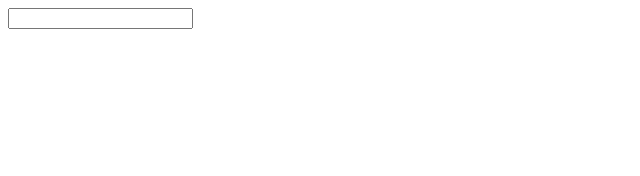
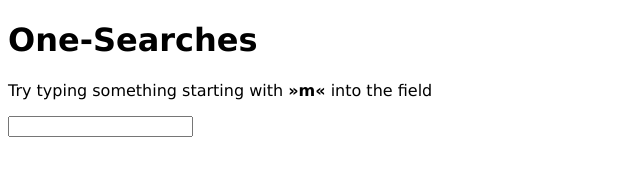
Before and after one commit to phlsa/fx-one-off-searches-2, a plain HTML site: page index.html in a window 1280 px wide. Shown: the whole page, without its empty margins (0-640 px from the left). Drawn offline with Linux system fonts and the light colour scheme.

Commit message:
add description

```diff
--- a/index.html
+++ b/index.html
@@ -7,6 +7,9 @@
   <script type="text/javascript" src="app.js" defer></script>
 </head>
 <body>
+
+<h1>One-Searches</h1>
+<p>Try typing something starting with <strong>»m«</strong> into the field</p>
 
 <input id="search-field" name="searchfield">
 <div id="popup" style="display:none">
```
